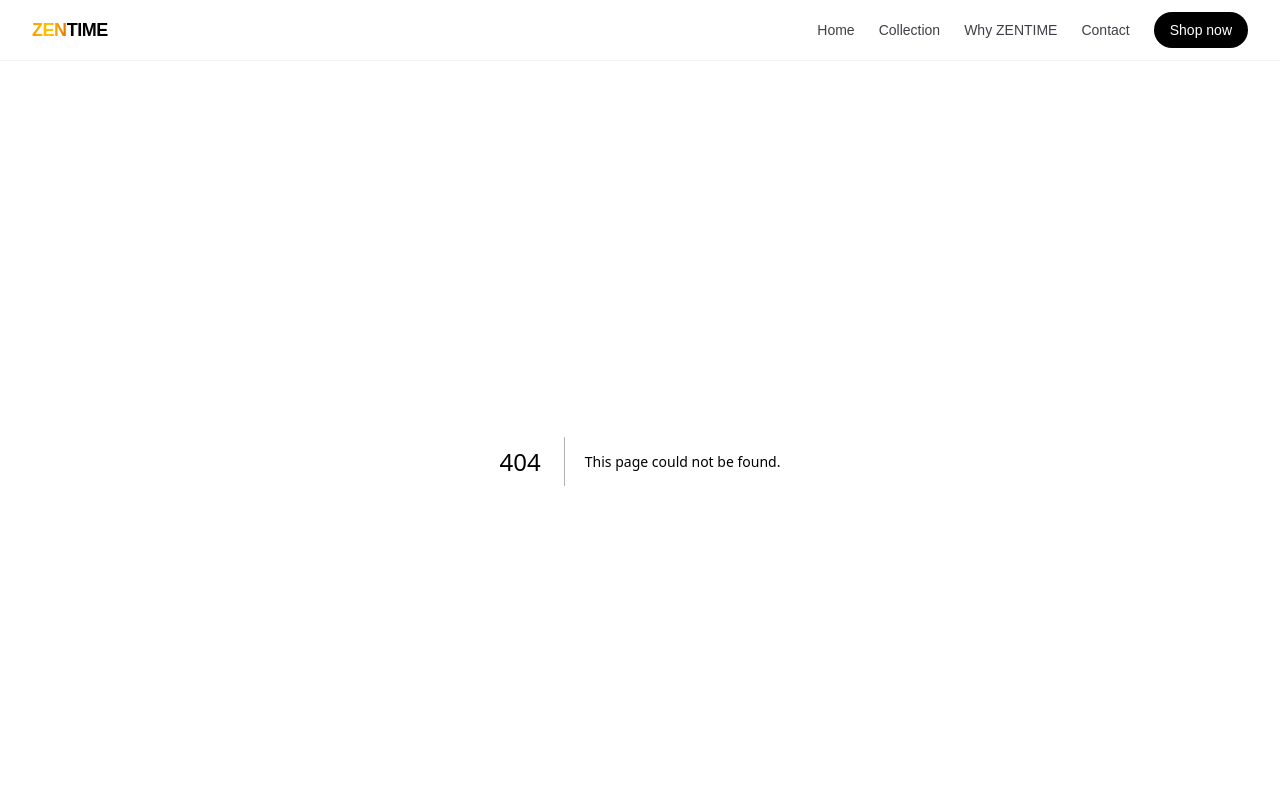
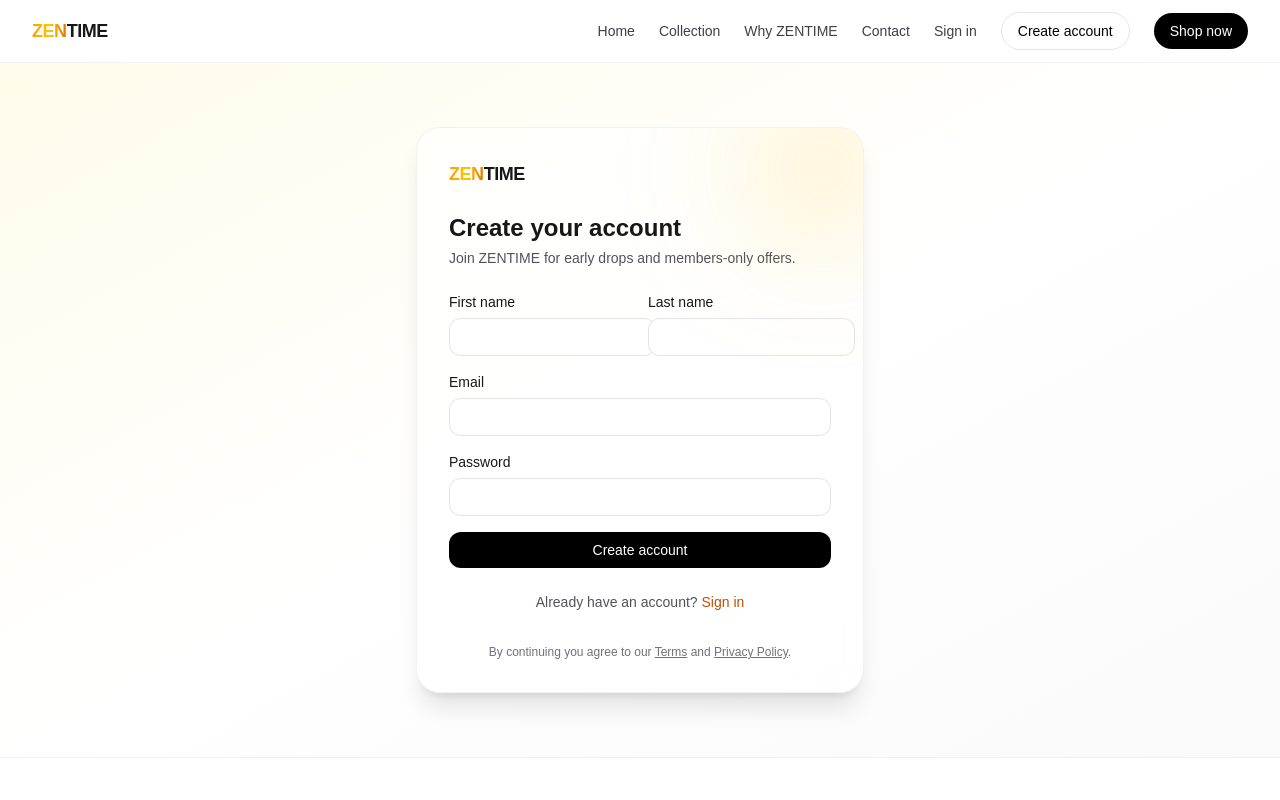
Before and after one commit to ErfanShokrollahzadeh/ZENTIME, a Next.js app in the folder client/Users/: page /register in a window 1280 px wide. Before the commit this address had no page. Shown: the top 800 px of the page. Built offline with nearby package versions, Linux system fonts and the light colour scheme.

Commit message:
Add authentication components: LoginPage, RegisterPage, AuthCard, AuthCTA, TextField, and SubmitButton

```diff
--- /dev/null
+++ b/client/Users/src/app/(auth)/login/page.tsx
@@ -0,0 +1,40 @@
+import AuthCard from "@/components/auth/AuthCard";
+import TextField from "@/components/auth/TextField";
+import SubmitButton from "@/components/auth/SubmitButton";
+import AuthCTA from "@/components/auth/AuthCTA";
+
+export const metadata = {
+  title: "Sign in",
+};
+
+export default function LoginPage() {
+  return (
+    <div className="relative isolate">
+      <div
+        className="absolute inset-0 -z-10 bg-gradient-to-br from-amber-50 via-white to-zinc-50 dark:from-zinc-900 dark:via-black dark:to-zinc-950"
+        aria-hidden
+      />
+      <div className="mx-auto grid min-h-[70vh] max-w-7xl place-items-center px-6 py-16 lg:px-8">
+        <AuthCard title="Welcome back" subtitle="Sign in to manage your orders and profile.">
+          <form
+            className="grid gap-4"
+            action={async (formData: FormData) => {
+              "use server";
+              // TODO: Implement server action to call your backend.
+            }}
+          >
+            <TextField label="Email" name="email" type="email" autoComplete="email" required />
+            <TextField label="Password" name="password" type="password" autoComplete="current-password" required />
+            <div className="flex items-center justify-between">
+              <a href="#" className="text-xs text-amber-700 hover:underline dark:text-amber-400">Forgot password?</a>
+            </div>
+            <SubmitButton label="Sign in" />
+          </form>
+          <div className="mt-6">
+            <AuthCTA prompt="New to ZENTIME?" actionText="Create an account" href="/register" />
+          </div>
+        </AuthCard>
+      </div>
+    </div>
+  );
+}
--- /dev/null
+++ b/client/Users/src/app/(auth)/register/page.tsx
@@ -0,0 +1,41 @@
+import AuthCard from "@/components/auth/AuthCard";
+import TextField from "@/components/auth/TextField";
+import SubmitButton from "@/components/auth/SubmitButton";
+import AuthCTA from "@/components/auth/AuthCTA";
+
+export const metadata = {
+  title: "Create account",
+};
+
+export default function RegisterPage() {
+  return (
+    <div className="relative isolate">
+      <div
+        className="absolute inset-0 -z-10 bg-gradient-to-br from-amber-50 via-white to-zinc-50 dark:from-zinc-900 dark:via-black dark:to-zinc-950"
+        aria-hidden
+      />
+      <div className="mx-auto grid min-h-[70vh] max-w-7xl place-items-center px-6 py-16 lg:px-8">
+        <AuthCard title="Create your account" subtitle="Join ZENTIME for early drops and members-only offers.">
+          <form
+            className="grid gap-4"
+            action={async (formData: FormData) => {
+              "use server";
+              // TODO: Implement server action to call your backend.
+            }}
+          >
+            <div className="grid grid-cols-1 gap-4 sm:grid-cols-2">
+              <TextField label="First name" name="firstName" autoComplete="given-name" required />
+              <TextField label="Last name" name="lastName" autoComplete="family-name" required />
+            </div>
+            <TextField label="Email" name="email" type="email" autoComplete="email" required />
+            <TextField label="Password" name="password" type="password" autoComplete="new-password" required />
+            <SubmitButton label="Create account" />
+          </form>
+          <div className="mt-6">
+            <AuthCTA prompt="Already have an account?" actionText="Sign in" href="/login" />
+          </div>
+        </AuthCard>
+      </div>
+    </div>
+  );
+}
--- a/client/Users/src/components/Navbar.tsx
+++ b/client/Users/src/components/Navbar.tsx
@@ -33,6 +33,18 @@ export default function Navbar() {
               {item.name}
             </Link>
           ))}
+          <Link
+            href="/login"
+            className="text-sm text-zinc-700 transition hover:text-black dark:text-zinc-300 dark:hover:text-white"
+          >
+            Sign in
+          </Link>
+          <Link
+            href="/register"
+            className="inline-flex items-center rounded-full border border-black/10 px-4 py-2 text-sm font-medium text-black transition hover:bg-zinc-100 dark:border-white/20 dark:text-white dark:hover:bg-white/10"
+          >
+            Create account
+          </Link>
           <Link
             href="#"
             className="inline-flex items-center rounded-full bg-black px-4 py-2 text-sm font-medium text-white transition hover:bg-zinc-800 dark:bg-white dark:text-black dark:hover:bg-zinc-100"
@@ -70,6 +82,20 @@ export default function Navbar() {
               </Link>
             ))}
             <Link
+              href="/login"
+              onClick={() => setOpen(false)}
+              className="rounded-md px-2 py-2 text-sm text-zinc-800 hover:bg-zinc-100 dark:text-zinc-100 dark:hover:bg-zinc-800/60"
+            >
+              Sign in
+            </Link>
+            <Link
+              href="/register"
+              onClick={() => setOpen(false)}
+              className="inline-flex items-center justify-center rounded-full border border-black/10 px-4 py-2 text-sm font-medium text-black hover:bg-zinc-100 dark:border-white/20 dark:text-white dark:hover:bg-zinc-800/60"
+            >
+              Create account
+            </Link>
+            <Link
               href="#"
               onClick={() => setOpen(false)}
               className="mt-2 inline-flex items-center justify-center rounded-full bg-black px-4 py-2 text-sm font-medium text-white hover:bg-zinc-800 dark:bg-white dark:text-black dark:hover:bg-zinc-100"
--- /dev/null
+++ b/client/Users/src/components/auth/AuthCTA.tsx
@@ -0,0 +1,17 @@
+import Link from "next/link";
+
+export default function AuthCTA({
+  prompt,
+  actionText,
+  href,
+}: {
+  prompt: string;
+  actionText: string;
+  href: string;
+}) {
+  return (
+    <p className="text-center text-sm text-zinc-600 dark:text-zinc-400">
+      {prompt} <Link href={href} className="font-medium text-amber-700 hover:underline dark:text-amber-400">{actionText}</Link>
+    </p>
+  );
+}
--- /dev/null
+++ b/client/Users/src/components/auth/AuthCard.tsx
@@ -0,0 +1,35 @@
+import Image from "next/image";
+import Link from "next/link";
+
+export default function AuthCard({
+  title,
+  subtitle,
+  children,
+}: {
+  title: string;
+  subtitle?: string;
+  children: React.ReactNode;
+}) {
+  return (
+    <div className="relative mx-auto w-full max-w-md overflow-hidden rounded-3xl border border-black/5 bg-white/70 shadow-xl backdrop-blur dark:border-white/10 dark:bg-black/40">
+      <div className="absolute -right-10 -top-10 h-40 w-40 rounded-full bg-amber-400/20 blur-3xl" />
+      <div className="p-6 sm:p-8">
+        <div className="mb-6 flex items-center justify-between">
+          <Link href="/" className="text-lg font-semibold tracking-tight">
+            <span className="bg-gradient-to-r from-amber-500 via-yellow-400 to-amber-600 bg-clip-text text-transparent">ZEN</span>
+            <span>TIME</span>
+          </Link>
+          <Image src="/vercel.svg" alt="" width={20} height={20} className="opacity-0" />
+        </div>
+        <h1 className="text-xl font-semibold sm:text-2xl">{title}</h1>
+        {subtitle && (
+          <p className="mt-1 text-sm text-zinc-600 dark:text-zinc-400">{subtitle}</p>
+        )}
+        <div className="mt-6">{children}</div>
+        <p className="mt-8 text-center text-xs text-zinc-500 dark:text-zinc-400">
+          By continuing you agree to our <a href="#" className="underline">Terms</a> and <a href="#" className="underline">Privacy Policy</a>.
+        </p>
+      </div>
+    </div>
+  );
+}
--- /dev/null
+++ b/client/Users/src/components/auth/SubmitButton.tsx
@@ -0,0 +1,17 @@
+"use client";
+
+import { useState } from "react";
+
+export default function SubmitButton({ label }: { label: string }) {
+  const [loading, setLoading] = useState(false);
+
+  return (
+    <button
+      type="submit"
+      onClick={() => setLoading(true)}
+      className="inline-flex w-full items-center justify-center rounded-xl bg-black px-4 py-2 text-sm font-medium text-white transition hover:bg-zinc-800 disabled:cursor-not-allowed disabled:opacity-70 dark:bg-white dark:text-black dark:hover:bg-zinc-100"
+    >
+      {loading ? "Please wait…" : label}
+    </button>
+  );
+}
--- /dev/null
+++ b/client/Users/src/components/auth/TextField.tsx
@@ -0,0 +1,37 @@
+"use client";
+
+import { useId } from "react";
+
+export default function TextField({
+  label,
+  type = "text",
+  placeholder,
+  autoComplete,
+  required,
+  name,
+}: {
+  label: string;
+  type?: string;
+  placeholder?: string;
+  autoComplete?: string;
+  required?: boolean;
+  name: string;
+}) {
+  const id = useId();
+  return (
+    <div className="grid gap-1.5">
+      <label htmlFor={id} className="text-sm font-medium">
+        {label}
+      </label>
+      <input
+        id={id}
+        name={name}
+        type={type}
+        placeholder={placeholder}
+        autoComplete={autoComplete}
+        required={required}
+        className="rounded-xl border border-black/10 bg-white px-3 py-2 text-sm outline-none transition placeholder:text-zinc-400 focus:border-zinc-400 dark:border-white/10 dark:bg-zinc-900 dark:focus:border-zinc-600"
+      />
+    </div>
+  );
+}
```
